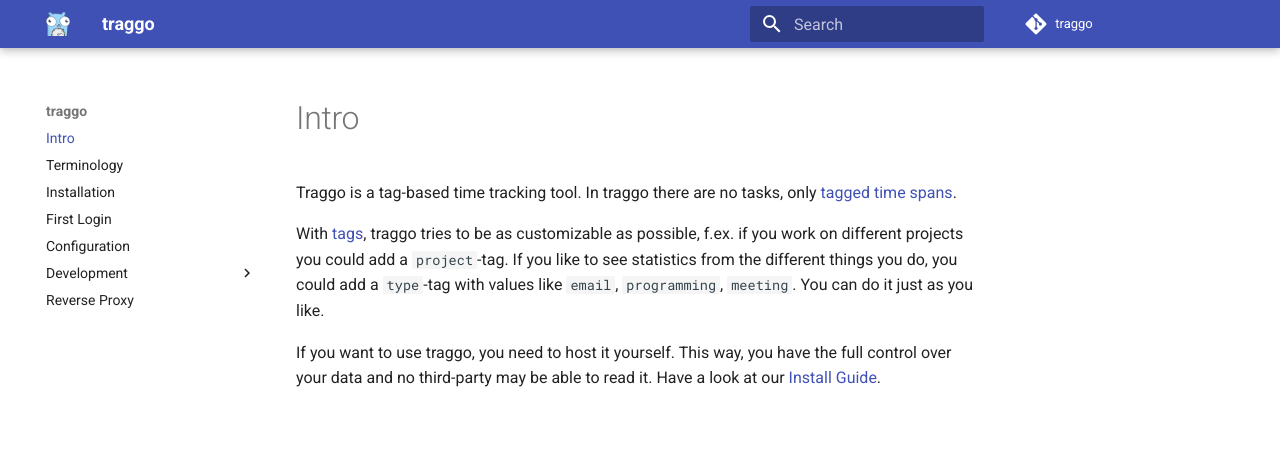
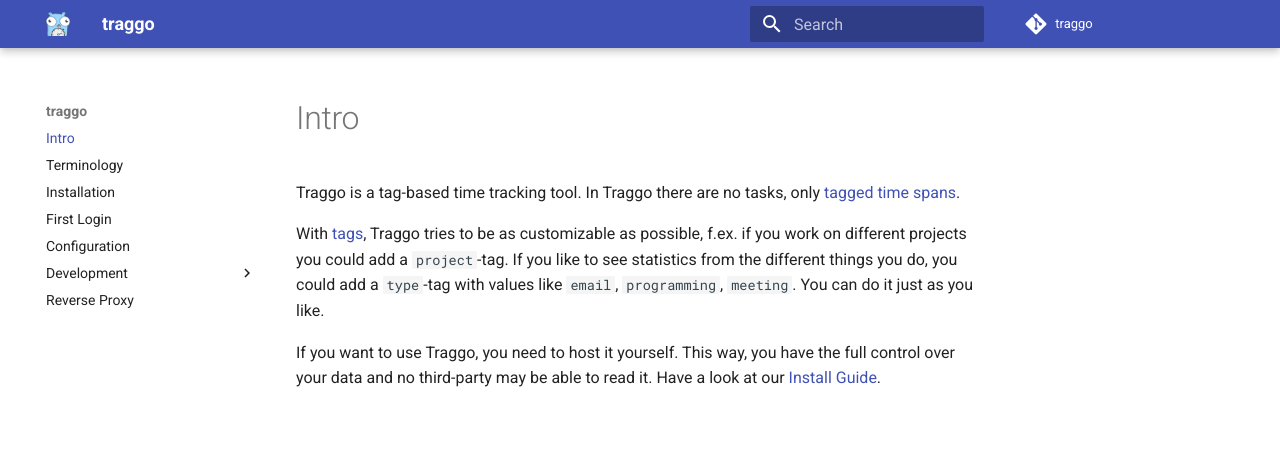
Before and after one commit to traggo/website, an MkDocs documentation site: the page built from docs/index.md, in a window 1280 px wide. Shown: the top 451 px of the page. Built offline with MkDocs 1.6.1 and Material for MkDocs 9.7.7, drawn with Linux system fonts in a browser that asks for light colours.

Commit message:
Fix stuff

```diff
--- a/docs/index.md
+++ b/docs/index.md
@@ -1,10 +1,10 @@
 # Intro
 
-Traggo is a tag-based time tracking tool. In traggo there are no tasks, only [tagged](terminology.md#tag) [time spans](terminology.md#timespan).
+Traggo is a tag-based time tracking tool. In Traggo there are no tasks, only [tagged](terminology.md#tag) [time spans](terminology.md#timespan).
 
-With [tags](terminology.md#tag), traggo tries to be as customizable as possible, f.ex. if you work on different projects you could add a `project`-tag.
+With [tags](terminology.md#tag), Traggo tries to be as customizable as possible, f.ex. if you work on different projects you could add a `project`-tag.
 If you like to see statistics from the different things you do, you could add a `type`-tag with values like `email`, `programming`, `meeting`.
 You can do it just as you like.
 
-If you want to use traggo, you need to host it yourself. This way, you have the full control over your data and no third-party
+If you want to use Traggo, you need to host it yourself. This way, you have the full control over your data and no third-party
 may be able to read it. Have a look at our [Install Guide](install.md).
```
Also changed, not shown: docs/config.md (+2 -3 lines).
